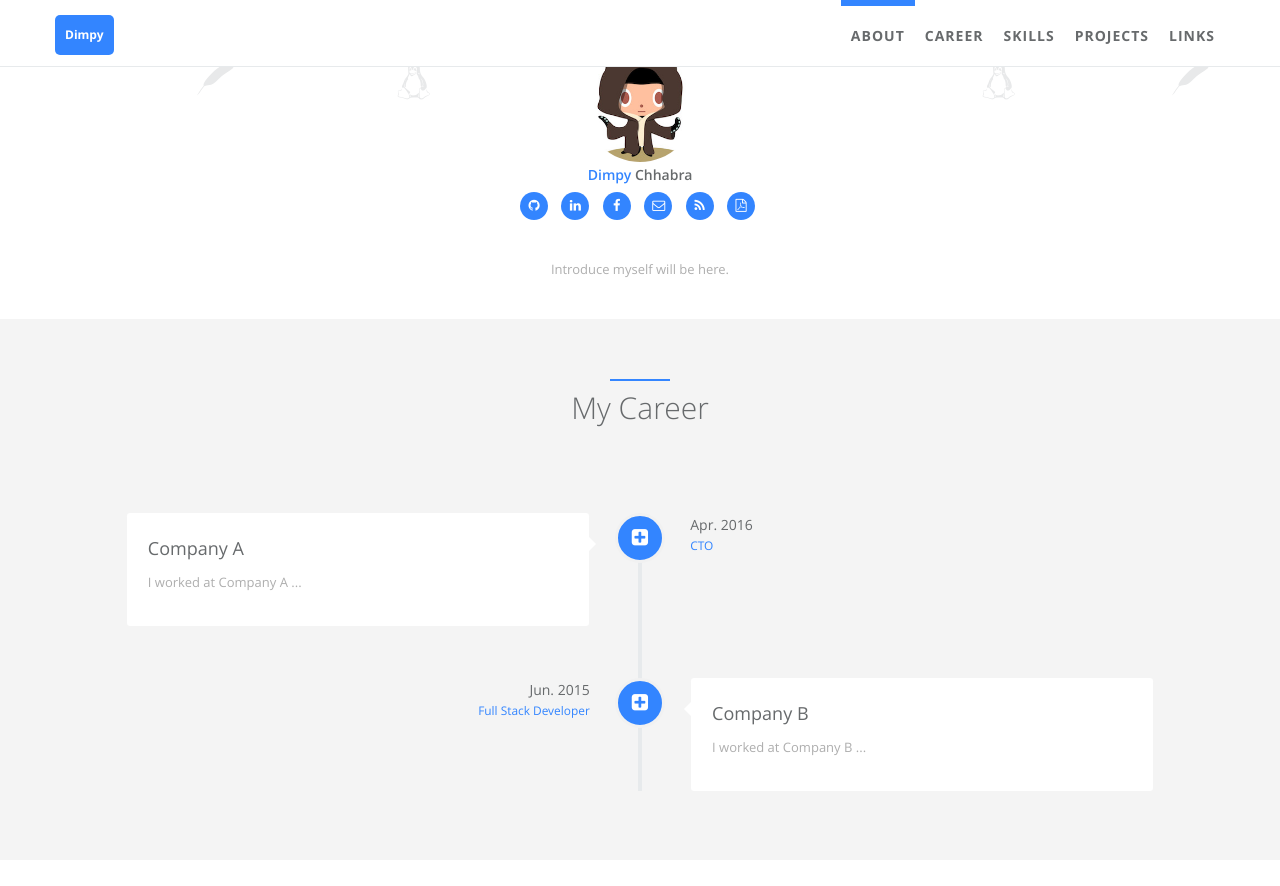
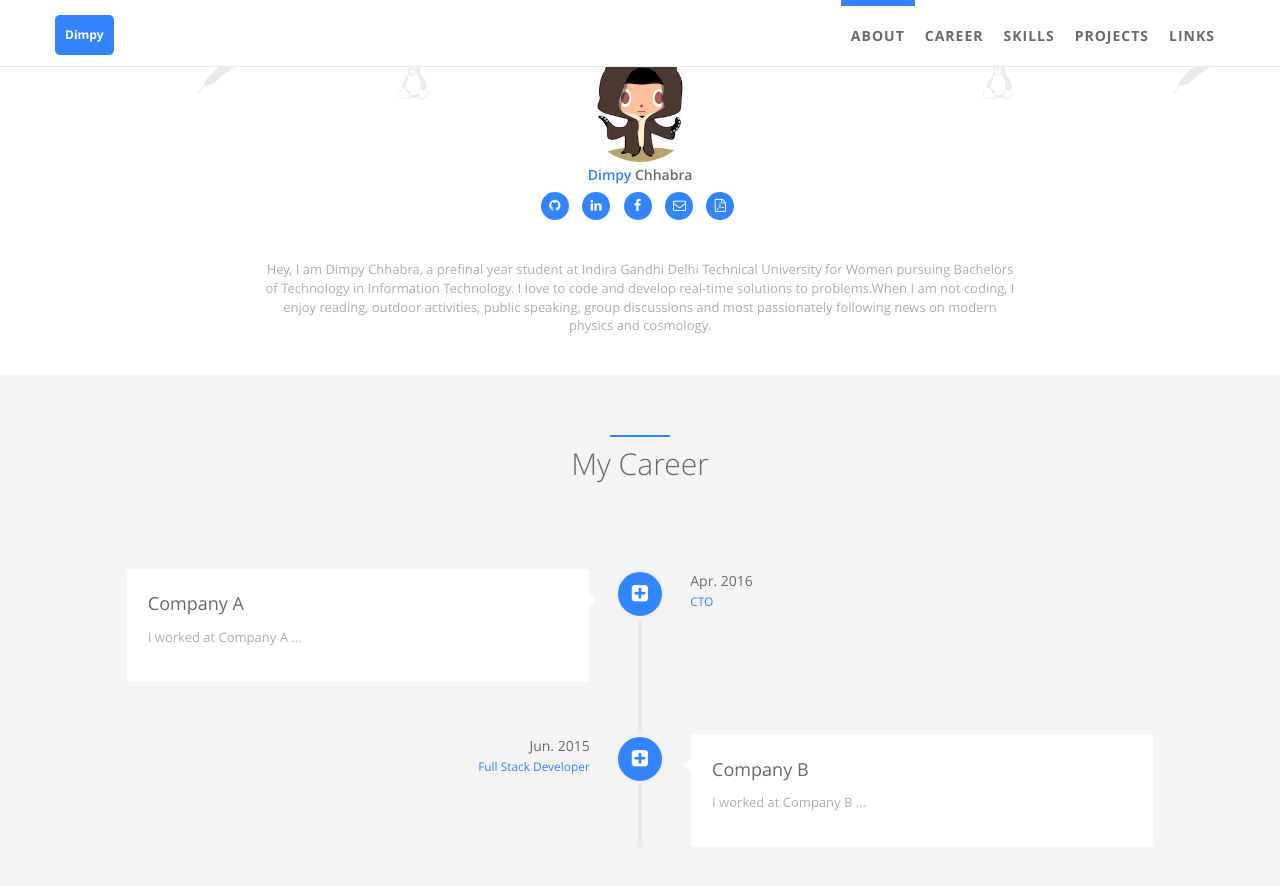
Before and after one commit to CREVIOS/dimpy-chhabra.github.io, a Jekyll site: the page built from index.html, in a window 1280 px wide and 900 px high, scrolled down 563 px. Shown: the top 886 px of the window. Built offline with Jekyll 4.4.1, drawn with Linux system fonts in a browser that asks for light colours.

Commit message:
commit_02

```diff
--- a/_config.yml
+++ b/_config.yml
@@ -28,11 +28,11 @@ author:  # change following line to your infomation.
   skill_icon2:
     - name: fa-linux
     - name: icon-apache
-  desc: Introduce myself will be here.  # Describe yourself.
+  desc: Hey, I am Dimpy Chhabra, a prefinal year student at Indira Gandhi Delhi Technical University for Women pursuing Bachelors of Technology in Information Technology. I love to code and develop real-time solutions to problems.When I am not coding, I enjoy reading, outdoor activities, public speaking, group discussions and most passionately following news on modern physics and cosmology.  # Describe yourself.
 
 # comment
-disqus:  # if you wanna comment feature, go to https://disqus.com/ to get your configuration; if not, comment following two lines.
-  name: dimpy
+#disqus:  # if you wanna comment feature, go to https://disqus.com/ to get your configuration; if not, comment following two lines.
+  #name: dimpy
 
 # analytics
 ## google analytics
@@ -48,11 +48,11 @@ gio:  # if you wanna this feature, go to https://www.growingio.com/ to get your
   # id:
 
 ## donation
-donation: on  # type 'on'/'off' to choice display donation button at post page or not
+donation: off  # type 'on'/'off' to choice display donation button at post page or not
 
 ## carousels
 index_carousel: on  # index page carousel switch
-blog_carousel: on  # blog page carousel switch
+blog_carousel: off  # blog page carousel switch
 
 # scss
 sass:
--- a/_includes/sections/about.html
+++ b/_includes/sections/about.html
@@ -37,8 +37,8 @@
                     {% endif %}
                     {% if site.author.email %}
                     <li><a href="mailto:{{ site.author.email }}"><i class="fa fa-envelope-o"></i></a></li>
-                    {% endif %}
-                    <li><a href="{{ site.baseurl }}/feed.xml" target="blank"><i class="fa fa-rss"></i></a></li>
+                    <!--{% endif %}
+                    <li><a href="{{ site.baseurl }}/feed.xml" target="blank"><i class="fa fa-rss"></i></a></li>-->
                     {% if site.author.cv %}
                     <li><a href="{{ site.author.cv }}" target="blank"><i class="fa fa-file-pdf-o"></i></a></li>
                     {% endif %}
```
